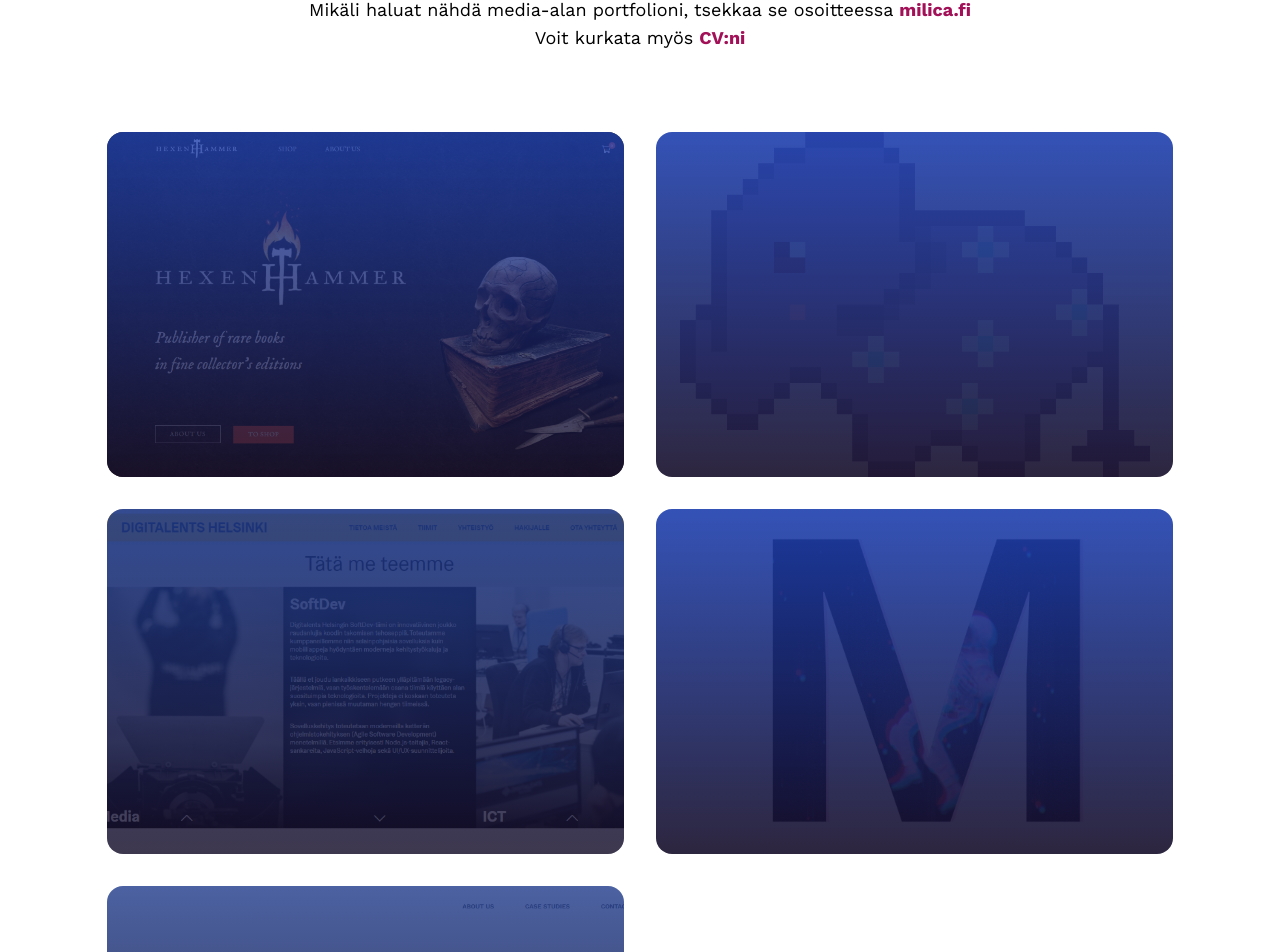
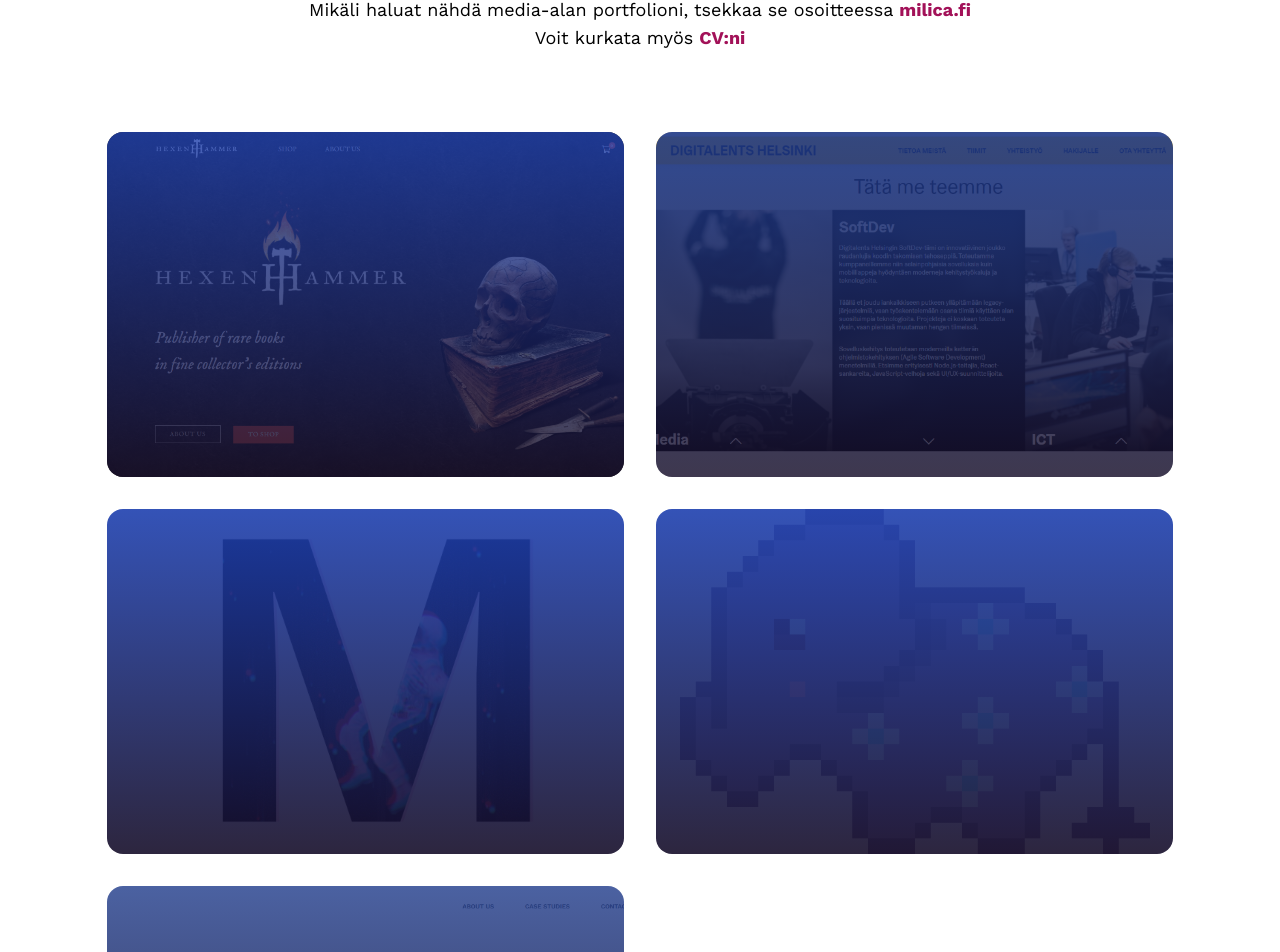
Before and after one commit to MilicaKrivokapic/Portfolio2022, a Next.js app: page / in a window 1280 px wide. Shown: the part 1876-2828 px from the top of the page. Built offline with nearby package versions, Linux system fonts and the light colour scheme.

Commit message:
changed card order

```diff
--- a/components/RecentWork.jsx
+++ b/components/RecentWork.jsx
@@ -45,17 +45,6 @@ export default function RecentWork() {
           link="/Hexenhammer"
         />
         <WorkCard
-          cardName={"Norsupeli"}
-          cardColor={
-            " bg-gradient-to-b from-blue-800/90 to-fuchsia-blue-900/90"
-          }
-          bgImage={norsupeli}
-          bgSize="contain"
-          btnColor={"bg-pink-600"}
-          shadow={"shadow-sm shadow-pink-900"}
-          link="/Norsupeli"
-        />
-        <WorkCard
           cardName={"Digitalents"}
           cardColor={"bg-gradient-to-b from-blue-900/90 to-fuchsia-blue-900/80"}
           bgImage={digitalents}
@@ -63,6 +52,7 @@ export default function RecentWork() {
           shadow={"shadow-sm shadow-yellow-900"}
           link="/Digitalents"
         />
+
         <WorkCard
           cardName={"Portfolio"}
           cardColor={
@@ -74,6 +64,18 @@ export default function RecentWork() {
           shadow={"shadow-sm shadow-cyan-900"}
           link="/Portfolio"
         />
+        <WorkCard
+          cardName={"Norsupeli"}
+          cardColor={
+            " bg-gradient-to-b from-blue-800/90 to-fuchsia-blue-900/90"
+          }
+          bgImage={norsupeli}
+          bgSize="contain"
+          btnColor={"bg-pink-600"}
+          shadow={"shadow-sm shadow-pink-900"}
+          link="/Norsupeli"
+        />
+
         <WorkCard
           cardName={"Achievely"}
           cardColor={"bg-gradient-to-b from-blue-900/80 to-fuchsia-blue-900/90"}
```
